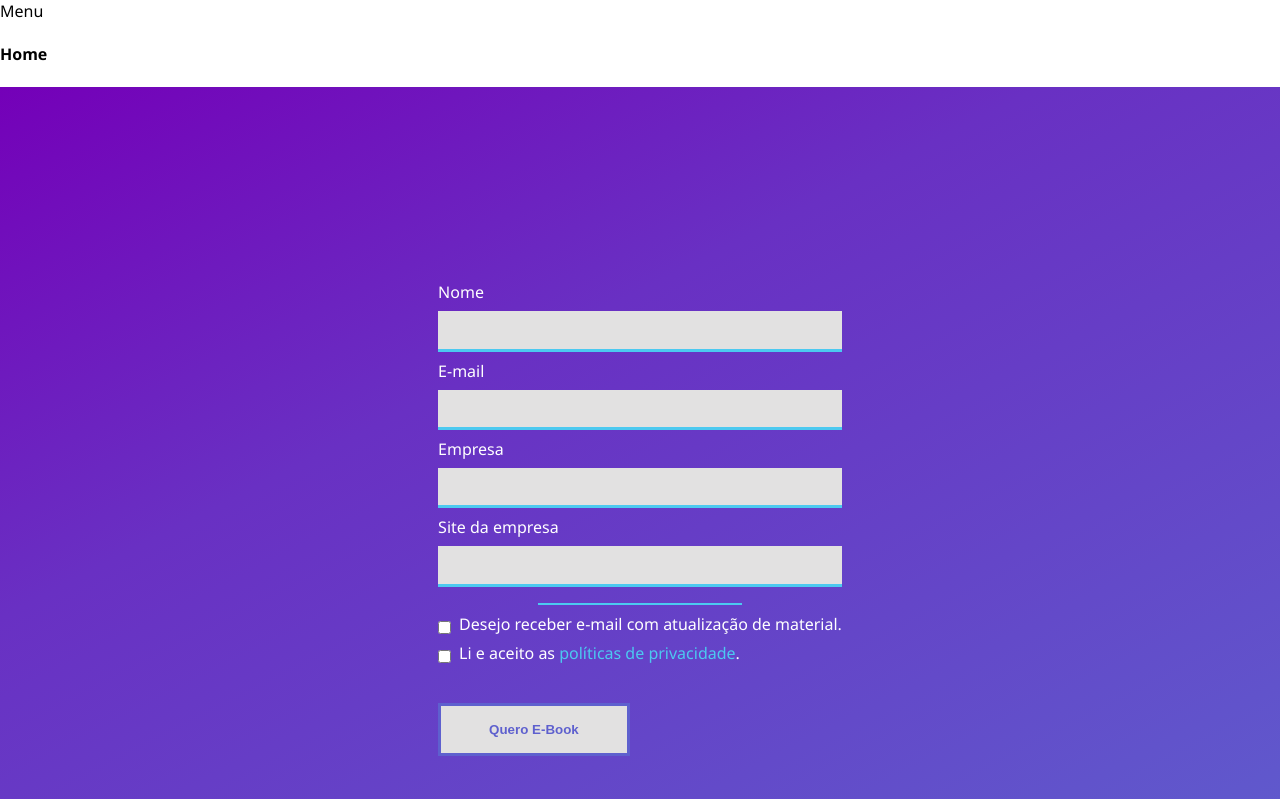
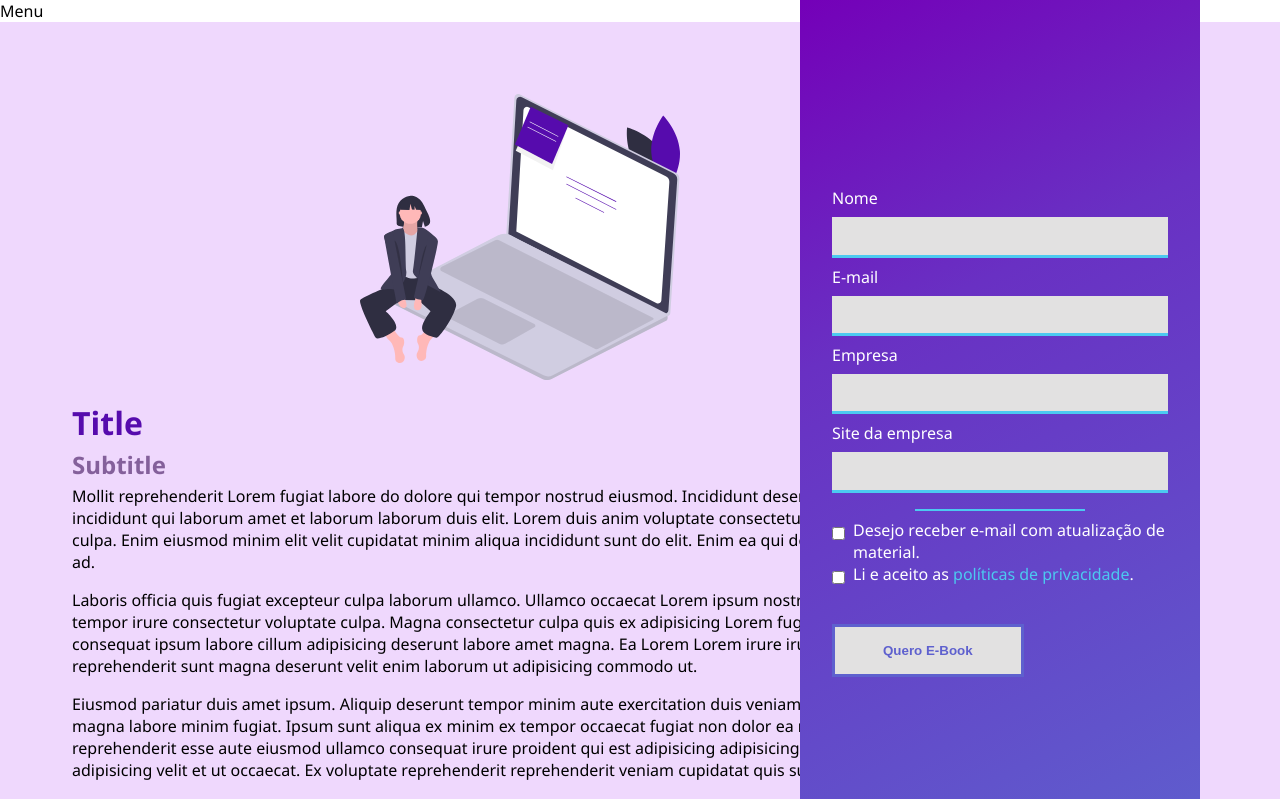
Before and after one commit to EuCarlos/landpage-react, a React (Vite) app: page / in a window 1280 px wide. Shown: the top 799 px of the page. Built offline with nearby package versions, Linux system fonts and the light colour scheme.

Commit message:
:construction: Add Home page styleing and put content

```diff
--- a/index.html
+++ b/index.html
@@ -4,7 +4,7 @@
     <meta charset="UTF-8" />
     <link rel="icon" type="image/svg+xml" href="/src/favicon.svg" />
     <meta name="viewport" content="width=device-width, initial-scale=1.0" />
-    <title>Vite App</title>
+    <title>LandPage - Home</title>
   </head>
   <body>
     <div id="root"></div>
--- a/package.json
+++ b/package.json
@@ -9,6 +9,7 @@
   "dependencies": {
     "react": "^17.0.2",
     "react-dom": "^17.0.2",
+    "react-icons": "^4.3.1",
     "sass": "^1.45.0"
   },
   "devDependencies": {
--- a/src/pages/Home/index.tsx
+++ b/src/pages/Home/index.tsx
@@ -1,14 +1,50 @@
 import { LandingForm } from "../../components/LandingForm"
+import styles from "./styles.module.sass"
+import { TiHomeOutline, TiSocialDribbble, TiSocialGithub, TiSocialInstagram, TiSocialLinkedin } from "react-icons/ti";
+import image from "../../images/image.svg"
 
 export function Home () {
     return (
-        <section>
+        <section className={styles.contentWrapper}>
             <nav>Menu</nav>
             <section>
-                <h1>
-                    Home
-                </h1>
-                <LandingForm />
+                <div className={styles.contentLandPage}>
+                    <div className={styles.text}>
+                        <div>
+                            <img src={image} alt="Imagem do topo" />
+                        </div>
+                        <h1>Title</h1>
+                        <h2>Subtitle</h2>
+                        <p>Mollit reprehenderit Lorem fugiat labore do dolore qui tempor nostrud eiusmod. Incididunt deserunt duis ad laboris incididunt qui laborum amet et laborum laborum duis elit. Lorem duis anim voluptate consectetur dolore pariatur do culpa. Enim eiusmod minim elit velit cupidatat minim aliqua incididunt sunt do elit. Enim ea qui dolore dolore esse et ad.</p>
+                        <p>Laboris officia quis fugiat excepteur culpa laborum ullamco. Ullamco occaecat Lorem ipsum nostrud quis aliquip nisi tempor irure consectetur voluptate culpa. Magna consectetur culpa quis ex adipisicing Lorem fugiat. Ullamco culpa est consequat ipsum labore cillum adipisicing deserunt labore amet magna. Ea Lorem Lorem irure irure. Et eu non reprehenderit sunt magna deserunt velit enim laborum ut adipisicing commodo ut.</p>
+                        <p>Eiusmod pariatur duis amet ipsum. Aliquip deserunt tempor minim aute exercitation duis veniam ex quis aliquip magna labore minim fugiat. Ipsum sunt aliqua ex minim ex tempor occaecat fugiat non dolor ea nulla veniam. Aliqua in reprehenderit esse aute eiusmod ullamco consequat irure proident qui est adipisicing adipisicing. Minim ea ipsum adipisicing velit et ut occaecat. Ex voluptate reprehenderit reprehenderit veniam cupidatat quis sunt nostrud sunt.</p>
+                        <p>Enim officia labore esse culpa est eu adipisicing magna irure pariatur enim. Est deserunt laborum enim proident in fugiat pariatur pariatur sint sit fugiat esse. Excepteur ut irure adipisicing tempor qui adipisicing. Lorem non id velit velit exercitation voluptate ullamco sunt.</p>
+                    </div>
+
+                    <div className={styles.share}>
+                        <h1>Compatilhe com amigos</h1>
+                        <div className={styles.buttonsShare}>
+                            <a href="https://github.com/eucarlos" target="blank">
+                                <TiSocialGithub size="28" />
+                            </a>
+                            <a href="https://www.linkedin.com/in/josecarlos98" target="blank">
+                                <TiSocialLinkedin size="28" />
+                            </a>
+                            <a href="https://dribbble.com/eucarlos" target="blank">
+                                <TiSocialDribbble size="24" />
+                            </a>
+                            <a href="https://www.instagram.com/carlos.alves/" target="blank">
+                                <TiSocialInstagram size="24" />
+                            </a>
+                            <a href="https://carlosalves.vercel.app/" target="blank">
+                                <TiHomeOutline size="24" />
+                            </a>
+                        </div>
+                    </div>
+                </div>
+                <div className={styles.ladingForm}>
+                    <LandingForm/>
+                </div>
             </section>
         </section>
     )
--- /dev/null
+++ b/src/pages/Home/styles.module.sass
@@ -0,0 +1,44 @@
+.contentWrapper
+    position: relative
+    & section
+
+        height: 100vh
+        overflow: auto
+
+        background: #EFD8FD
+        & h1
+            font-size: 2rem
+            color: #560BAD
+            line-height: 0
+        & h2
+            color: #84609b
+            line-height: 0
+        & .contentLandPage
+            width: 56rem
+            padding: 4.5rem
+            & .text
+                & > div
+                    display: flex
+                    justify-content: center
+                    & img
+                        width: 20rem
+            & .share
+                display: flex
+                flex-direction: column
+                justify-content: center
+                width:  30rem
+                align-self: center
+                .buttonsShare
+                    display: flex
+                    align-items: center
+                    // justify-content: space-between
+                    & > a
+                        color: #560bad
+                    & > a:not(a:first-child)
+                        margin-left: 2rem
+        & .ladingForm
+            position: absolute
+            top: 0
+            right: 5rem
+
+            width: 25rem
--- a/src/styles.module.sass
+++ b/src/styles.module.sass
@@ -3,3 +3,4 @@ body
     padding: 0
     box-sizing: border-box
     font-family: 'Segoe UI', Roboto, Oxygen, Ubuntu, Cantarell, 'Open Sans', 'Helvetica Neue', sans-serif
+    overflow: hidden
```
Also changed, not shown: src/images/image.svg (added), 1 other file (tests, documents, lock files or other folders).
